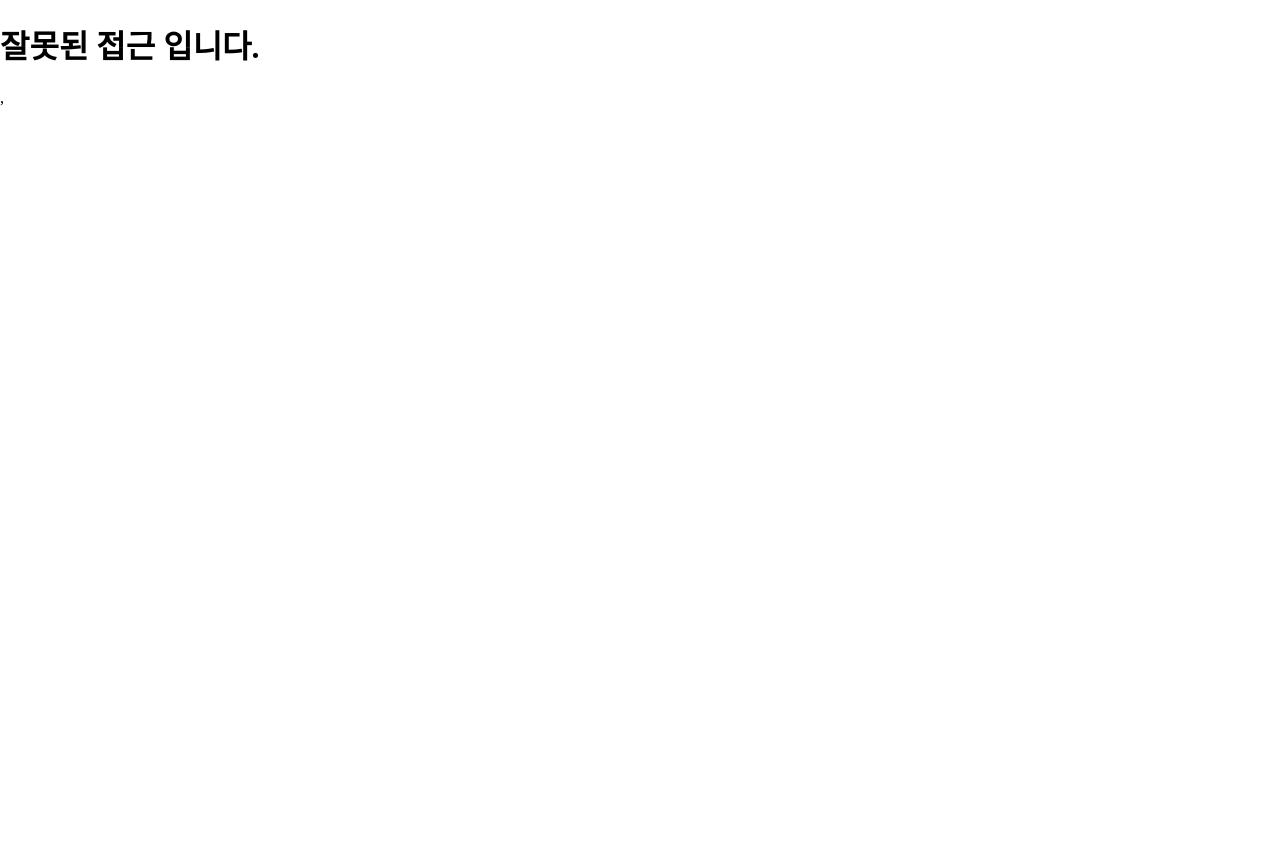
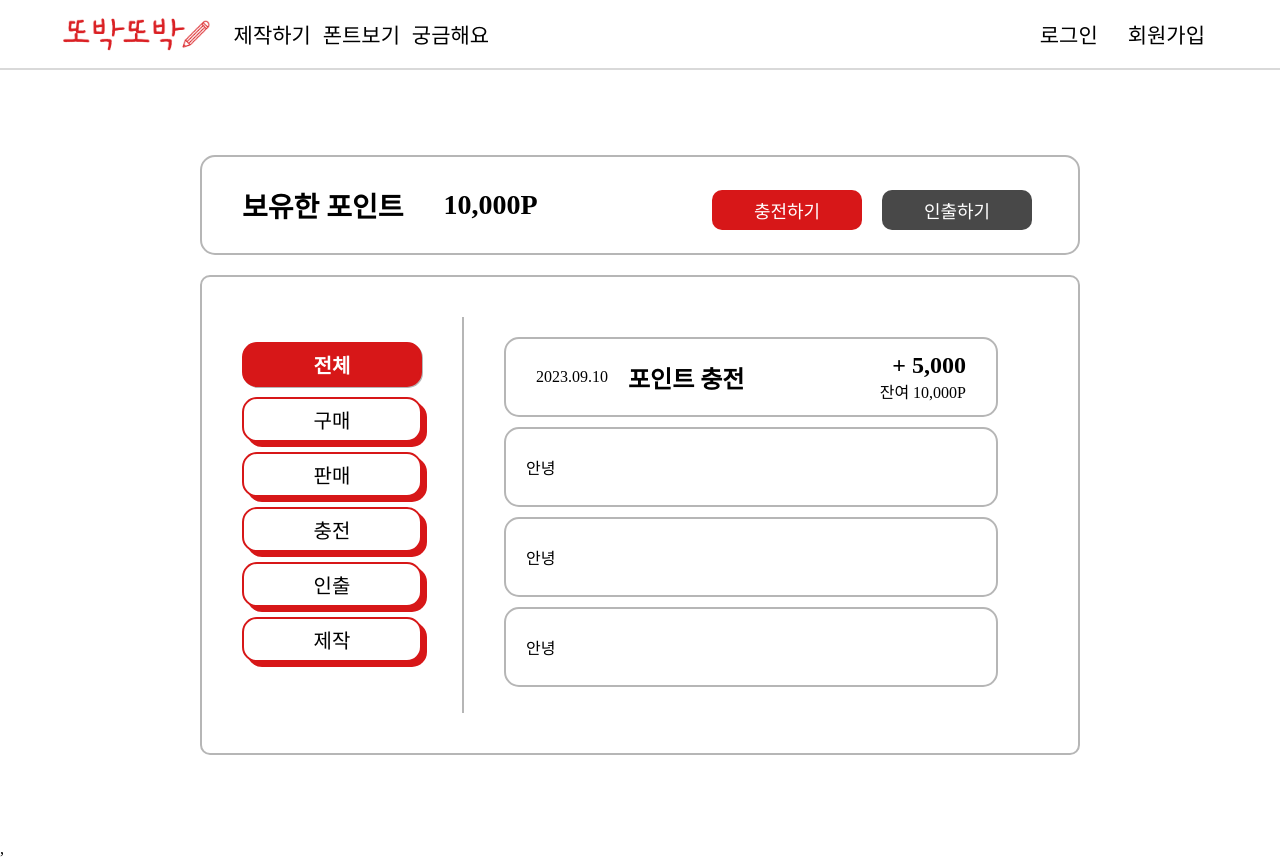
Before and after one commit to asdqwe45/Ddobak_Ddobak, a React (Create React App) app in the folder frontend/: page /point in a window 1280 px wide. Before the commit this address had no page. Before the commit the page ends 800 px from the top, so only its background shows below. Built offline with nearby package versions, Linux system fonts and the light colour scheme; a web font is replaced by a local one.

Commit message:
<feat>[#099-LTS] 포인트 페이지 개발중

```diff
--- a/frontend/src/App.tsx
+++ b/frontend/src/App.tsx
@@ -19,6 +19,7 @@ import MakerPage from 'pages/makerPage/MakerPage';
 // components
 import FontDetailPage from './componentPages/fontDetailComponent/FontDetail';
 import FontOptionPage from 'componentPages/fontMakePageComponent/FontOptionPage';
+import MyPagePointPage from 'componentPages/myPagePointPage/MyPagePointPage';
 
 const router = createBrowserRouter([
   {
@@ -36,6 +37,7 @@ const router = createBrowserRouter([
       { path: '/fontMake/:fontId', element: <FontOptionPage /> },
       { path: '/faqPage', element: <FaqPage /> },
       { path: '/maker', element: <MakerPage /> },
+      { path: '/point', element: <MyPagePointPage /> },
     ],
   },
 ]);
--- /dev/null
+++ b/frontend/src/componentPages/myPagePointPage/MyPagePointPage.module.css
@@ -0,0 +1,14 @@
+.container {
+  width: 100%;
+  box-sizing: border-box;
+  padding: 20px 100px;
+}
+@media (min-height: 710px) {
+  .container {
+    height: 770px;
+    display: flex;
+    flex-direction: column;
+    justify-content: center;
+    align-items: center;
+  }
+}
--- /dev/null
+++ b/frontend/src/componentPages/myPagePointPage/MyPagePointPage.tsx
@@ -0,0 +1,223 @@
+import { useState } from 'react';
+import classes from './MyPagePointPage.module.css';
+import {
+  MyPagePointHeader,
+  MyPagePointHeaderText,
+  MyPagePointContentIngredient,
+  MyPagePointBox,
+  MyPagePointContentBox,
+  MyPagePointContentPointBox,
+  MyPagePointMaker,
+  MyPagePointDateText,
+  MyPagePointContentText,
+} from './myPagePointPageComponents/MyPagePointPageComponents';
+
+import { mainRedColor, likeCountColor } from 'common/colors/CommonColors';
+
+// btn components
+import {
+  PointExchangeBtn,
+  PointTransactionBtn,
+  MyPageContent,
+  SelectBox,
+  SelectBtn,
+  SelectDisabled,
+  ContentLargeBox,
+} from 'pages/myPage/myPageComponents/MyPageComponents';
+
+const MyPagePointPage: React.FC = () => {
+  const [selectContent, setSelectContent] = useState({
+    all: true,
+    buy: false,
+    sell: false,
+    charge: false,
+    exchange: false,
+    make: false,
+  });
+  const selectHandler = (content: string) => {
+    if (content === 'all') {
+      setSelectContent({
+        all: true,
+        buy: false,
+        sell: false,
+        charge: false,
+        exchange: false,
+        make: false,
+      });
+    } else if (content === 'buy') {
+      setSelectContent({
+        all: false,
+        buy: true,
+        sell: false,
+        charge: false,
+        exchange: false,
+        make: false,
+      });
+    } else if (content === 'sell') {
+      setSelectContent({
+        all: false,
+        buy: false,
+        sell: true,
+        charge: false,
+        exchange: false,
+        make: false,
+      });
+    } else if (content === 'charge') {
+      setSelectContent({
+        all: false,
+        buy: false,
+        sell: false,
+        charge: true,
+        exchange: false,
+        make: false,
+      });
+    } else if (content === 'exchange') {
+      setSelectContent({
+        all: false,
+        buy: false,
+        sell: false,
+        charge: false,
+        exchange: true,
+        make: false,
+      });
+    } else {
+      setSelectContent({
+        all: false,
+        buy: false,
+        sell: false,
+        charge: false,
+        exchange: false,
+        make: true,
+      });
+    }
+  };
+  return (
+    <div className={classes.container}>
+      <MyPagePointHeader>
+        <MyPagePointBox>
+          <MyPagePointHeaderText style={{ paddingRight: 40 }}>보유한 포인트</MyPagePointHeaderText>
+          <MyPagePointHeaderText>10,000P</MyPagePointHeaderText>
+        </MyPagePointBox>
+        <MyPagePointBox style={{ justifyContent: 'flex-end' }}>
+          <PointExchangeBtn>충전하기</PointExchangeBtn>
+          <PointTransactionBtn>인출하기</PointTransactionBtn>
+        </MyPagePointBox>
+      </MyPagePointHeader>
+      <MyPageContent style={{ maxHeight: 480 }}>
+        <SelectBox>
+          {selectContent.all ? (
+            <SelectDisabled>전체</SelectDisabled>
+          ) : (
+            <SelectBtn
+              onClick={() => {
+                selectHandler('all');
+              }}
+            >
+              전체
+            </SelectBtn>
+          )}
+          {selectContent.buy ? (
+            <SelectDisabled>구매</SelectDisabled>
+          ) : (
+            <SelectBtn
+              onClick={() => {
+                selectHandler('buy');
+              }}
+            >
+              구매
+            </SelectBtn>
+          )}
+          {selectContent.sell ? (
+            <SelectDisabled>판매</SelectDisabled>
+          ) : (
+            <SelectBtn
+              onClick={() => {
+                selectHandler('sell');
+              }}
+            >
+              판매
+            </SelectBtn>
+          )}
+          {selectContent.charge ? (
+            <SelectDisabled>충전</SelectDisabled>
+          ) : (
+            <SelectBtn
+              onClick={() => {
+                selectHandler('charge');
+              }}
+            >
+              충전
+            </SelectBtn>
+          )}
+          {selectContent.exchange ? (
+            <SelectDisabled>인출</SelectDisabled>
+          ) : (
+            <SelectBtn
+              onClick={() => {
+                selectHandler('exchange');
+              }}
+            >
+              인출
+            </SelectBtn>
+          )}
+          {selectContent.make ? (
+            <SelectDisabled>제작</SelectDisabled>
+          ) : (
+            <SelectBtn
+              onClick={() => {
+                selectHandler('make');
+              }}
+            >
+              제작
+            </SelectBtn>
+          )}
+        </SelectBox>
+        <ContentLargeBox
+          style={{ paddingTop: 10, paddingBottom: 10, overflow: 'auto', maxHeight: 370 }}
+        >
+          {selectContent.all ? (
+            <>
+              <MyPagePointContentIngredient>
+                <MyPagePointContentBox>
+                  <MyPagePointDateText>2023.09.10</MyPagePointDateText>
+                  <MyPagePointContentText>포인트 충전</MyPagePointContentText>
+                  <MyPagePointMaker></MyPagePointMaker>
+                </MyPagePointContentBox>
+                <MyPagePointContentPointBox>
+                  <MyPagePointContentText>+ 5,000</MyPagePointContentText>
+                  <MyPagePointDateText>잔여 10,000P</MyPagePointDateText>
+                </MyPagePointContentPointBox>
+              </MyPagePointContentIngredient>
+              <MyPagePointContentIngredient>안녕</MyPagePointContentIngredient>
+              <MyPagePointContentIngredient>안녕</MyPagePointContentIngredient>
+              <MyPagePointContentIngredient>안녕</MyPagePointContentIngredient>
+              <MyPagePointContentIngredient>안녕</MyPagePointContentIngredient>
+              <MyPagePointContentIngredient>안녕</MyPagePointContentIngredient>
+            </>
+          ) : selectContent.buy ? (
+            <>
+              <MyPagePointContentIngredient>안녕</MyPagePointContentIngredient>
+            </>
+          ) : selectContent.sell ? (
+            <>
+              <MyPagePointContentIngredient>안녕</MyPagePointContentIngredient>
+            </>
+          ) : selectContent.charge ? (
+            <>
+              <MyPagePointContentIngredient>안녕</MyPagePointContentIngredient>
+            </>
+          ) : selectContent.exchange ? (
+            <>
+              <MyPagePointContentIngredient>안녕</MyPagePointContentIngredient>
+            </>
+          ) : (
+            <>
+              <MyPagePointContentIngredient>안녕</MyPagePointContentIngredient>
+            </>
+          )}
+        </ContentLargeBox>
+      </MyPageContent>
+    </div>
+  );
+};
+export default MyPagePointPage;
--- /dev/null
+++ b/frontend/src/componentPages/myPagePointPage/myPagePointPageComponents/MyPagePointPageComponents.tsx
@@ -0,0 +1,83 @@
+import styled from '@emotion/styled';
+import { bolderColor } from '../../../common/colors/CommonColors';
+import {
+  SelectBox,
+  SelectBtn,
+  SelectDisabled,
+} from 'pages/myPage/myPageComponents/MyPageComponents';
+
+export const MyPagePointHeader = styled.div`
+  height: 100px;
+  width: 100%;
+  box-sizing: border-box;
+  display: flex;
+  justify-content: space-between;
+  align-items: center;
+  padding: 20px 40px;
+  border: 2px solid ${bolderColor};
+  border-radius: 15px;
+  margin-bottom: 20px;
+`;
+
+export const MyPagePointHeaderText = styled.h1`
+  margin: 0px;
+  font-size: 28px;
+  font-weight: bold;
+`;
+
+export const MyPagePointBox = styled.div`
+  width: 50%;
+  height: 100%;
+  min-width: 400px;
+  display: flex;
+  align-items: center;
+`;
+
+export const MyPagePointContentIngredient = styled.div`
+  height: 80px;
+  width: 100%;
+  box-sizing: border-box;
+  padding: 10px 20px;
+  border: 2px solid ${bolderColor};
+  border-radius: 15px;
+  margin: 10px 0px;
+  display: flex;
+  align-items: center;
+  justify-content: space-between;
+`;
+
+export const MyPagePointSelectBox = styled(SelectBox)`
+  min-height: 400px;
+`;
+
+export const MyPagePointSelectBtn = styled(SelectBtn)`
+  max-width: 100px;
+  min-height: 40px;
+`;
+
+export const MyPagePointSelectDisabled = styled(SelectDisabled)`
+  max-width: 100px;
+  min-height: 40px;
+`;
+
+export const MyPagePointContentPointBox = styled.div`
+  display: flex;
+  flex-direction: column;
+  align-items: flex-end;
+`;
+
+export const MyPagePointContentBox = styled.div`
+  display: flex;
+  align-items: center;
+`;
+export const MyPagePointContentText = styled.h1`
+  font-size: 24px;
+  margin: 0px 10px;
+`;
+
+export const MyPagePointDateText = styled.p`
+  margin: 0px 10px;
+  font-size: 16px;
+`;
+
+export const MyPagePointMaker = styled.p``;
--- a/frontend/src/pages/myPage/myPageComponents/MyPageComponents.tsx
+++ b/frontend/src/pages/myPage/myPageComponents/MyPageComponents.tsx
@@ -117,6 +117,7 @@ export const MyPageContent = styled.div`
 `;
 // 선택 상자
 export const SelectBox = styled.div`
+  min-height: 370px;
   width: 28%;
   height: 100%;
   box-sizing: border-box;
```
Also changed, not shown: 1 other file (tests, documents, lock files or other folders).
